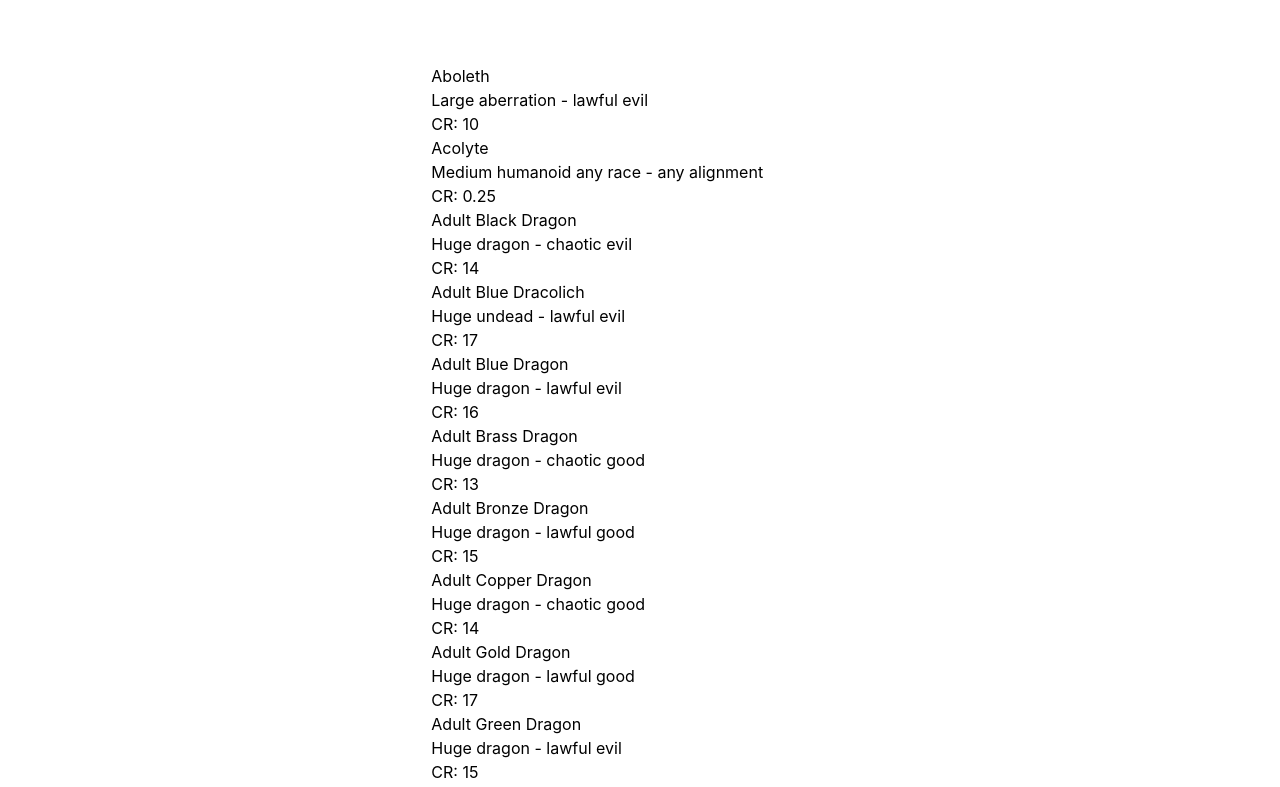
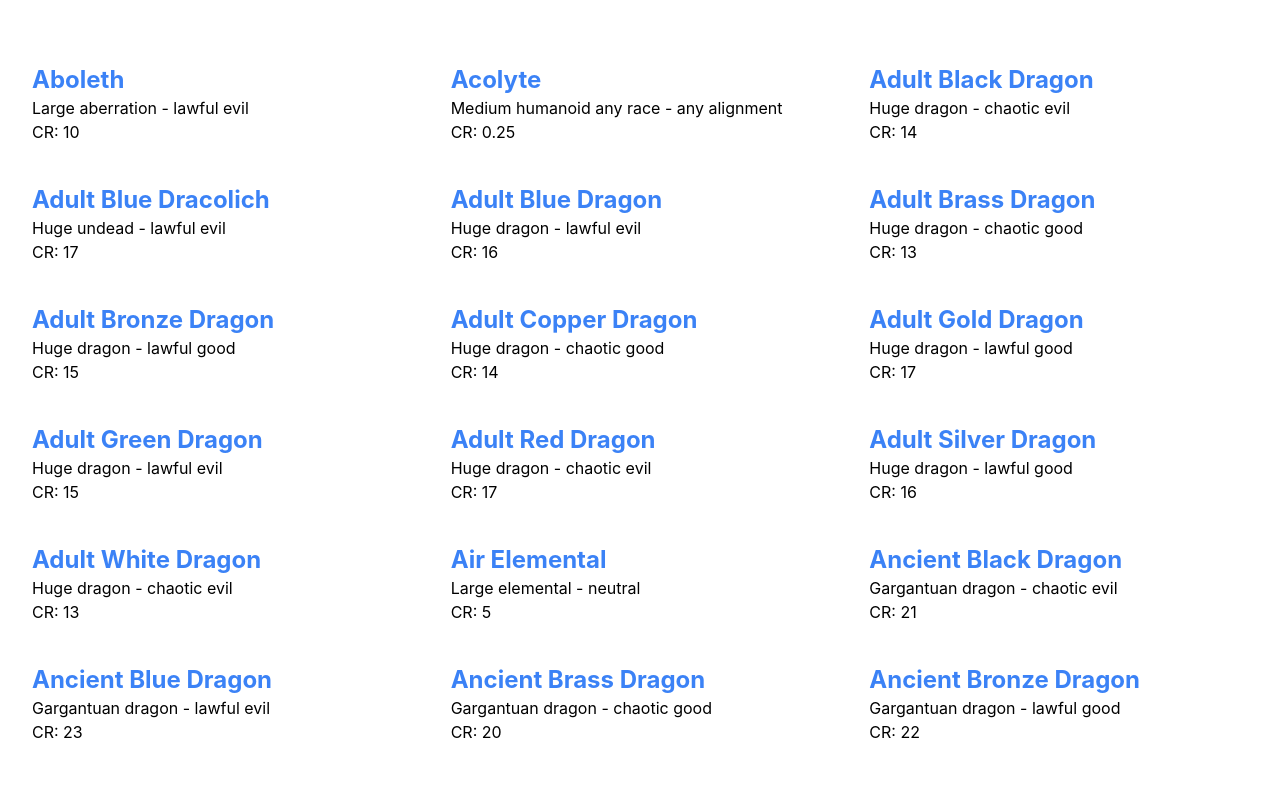
Before and after one commit to gthayer/monster-manager-next, a Next.js app: page / in a window 1280 px wide. Shown: the top 787 px of the page. Built offline with nearby package versions, Linux system fonts and the light colour scheme.

Commit message:
add grid classes

```diff
--- a/components/archive.js
+++ b/components/archive.js
@@ -2,7 +2,7 @@ import Card from './card';
 
 export default function Archive({monsters}) {
 	return (
-		<div className="">
+		<div className="grid gap-10 grid-cols-1 sm:grid-cols-2 md:grid-cols-3">
 			{ monsters ? monsters.map((monster, i) => <Card key={i} monster={monster}/>) : null }
 		</div>
 	)
--- a/components/card.js
+++ b/components/card.js
@@ -2,9 +2,9 @@ import Link from 'next/link';
 
 export default function card({monster}) {
 	return (
-		<div className="">
+		<div>
 
-			<h2>
+			<h2 className="font-bold text-2xl text-blue-500">
 				<Link href={`/monsters/${monster.name}`}>
 					<a>{monster.name}</a>
 				</Link>
```
